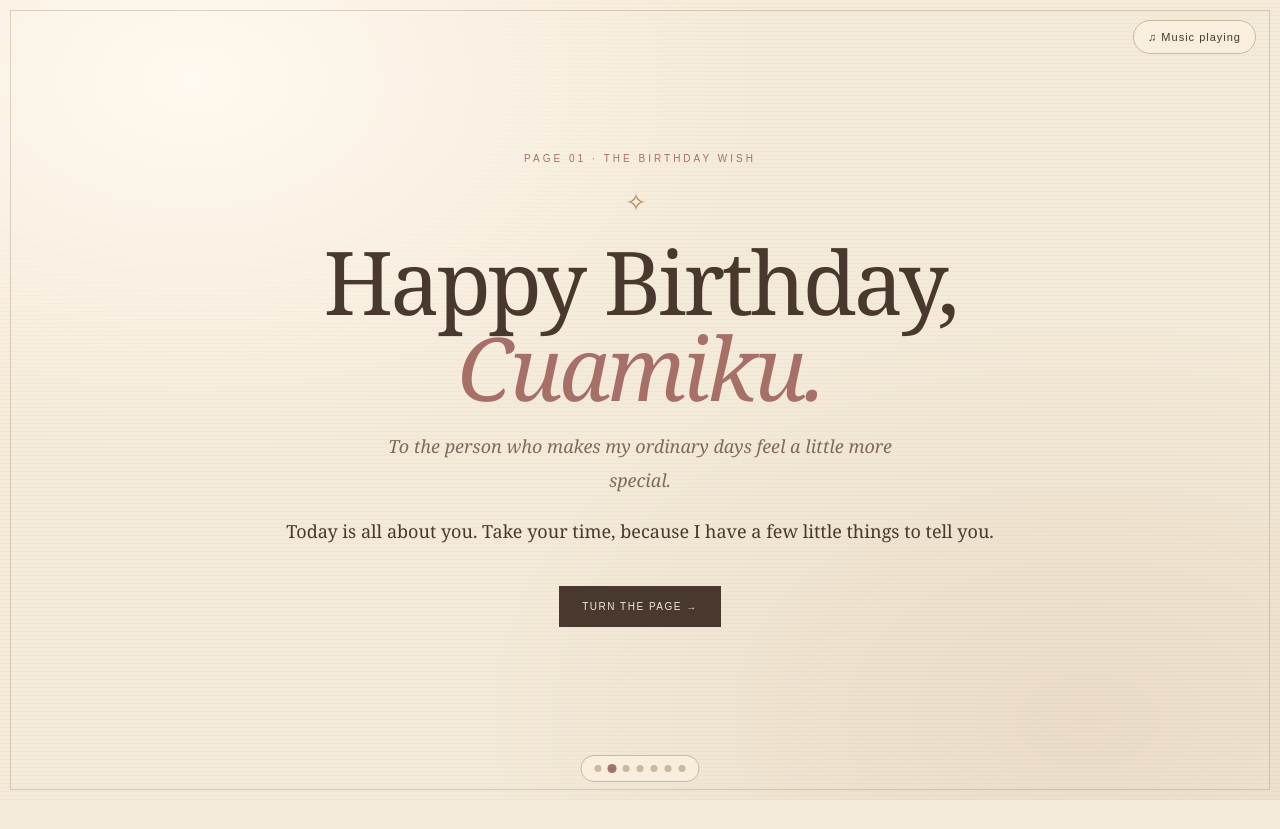
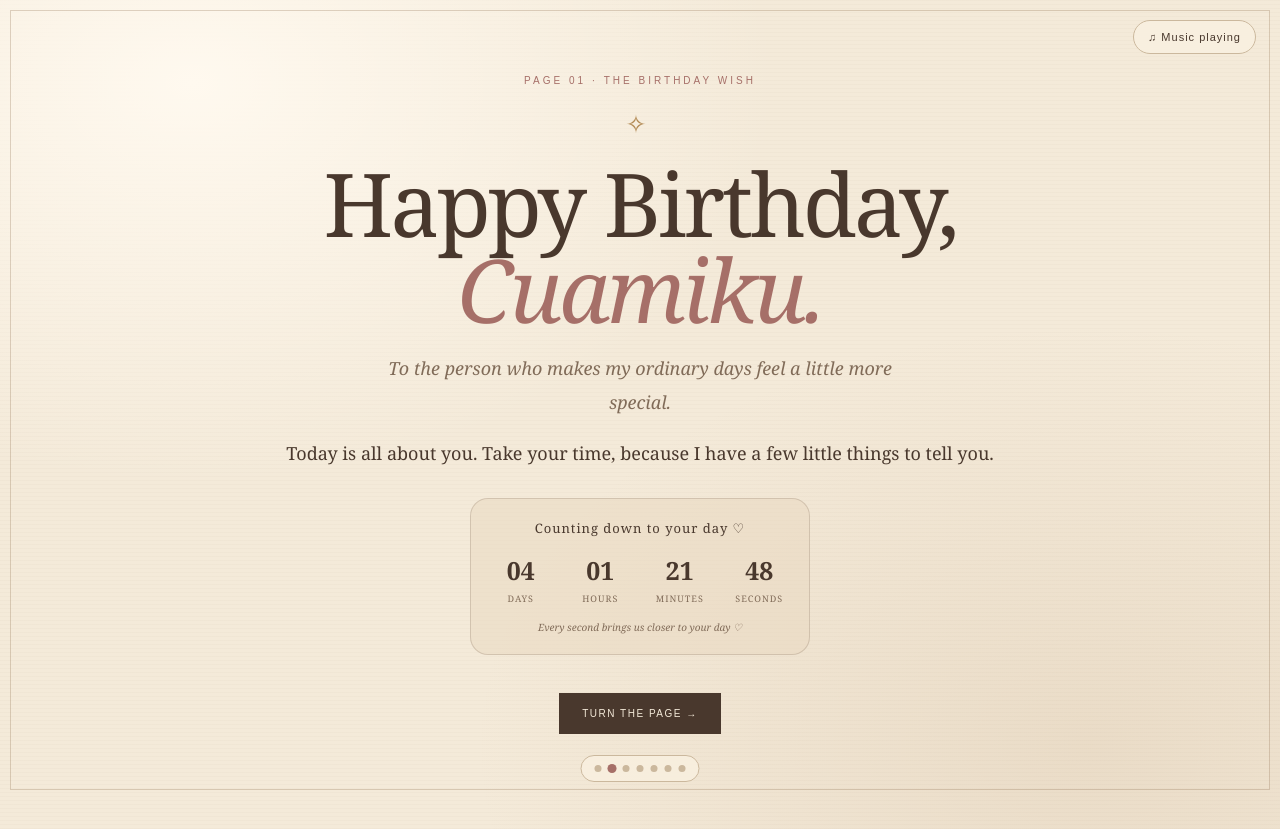
Before and after one commit to civacuuu/birthdaycuamiii, a plain HTML site: page index.html in a window 1280 px wide. Both pictures are taken after a click on the button "PLAY MUSIC & OPEN ♡". Before the commit the page ends 800 px from the top, so only its background shows below. Drawn offline with Linux system fonts and the light colour scheme.

Commit message:
Update index.html

```diff
--- a/index.html
+++ b/index.html
@@ -7,6 +7,58 @@
 <title>For Cuamiku ♡</title>
 
 <style>
+
+
+/* BIRTHDAY COUNTDOWN */
+.birthday-countdown {
+  margin: 28px auto;
+  padding: 20px 14px;
+  max-width: 340px;
+  background: rgba(233, 217, 194, 0.55);
+  border: 1px solid rgba(128, 107, 88, 0.25);
+  border-radius: 18px;
+  text-align: center;
+}
+
+.countdown-title {
+  font-size: 13px;
+  letter-spacing: 1px;
+  margin-bottom: 16px;
+  color: var(--ink);
+}
+
+.countdown-grid {
+  display: grid;
+  grid-template-columns: repeat(4, 1fr);
+  gap: 8px;
+}
+
+.countdown-grid div {
+  display: flex;
+  flex-direction: column;
+  gap: 5px;
+}
+
+.countdown-grid span {
+  font-size: 25px;
+  font-weight: 600;
+  color: var(--ink);
+  font-variant-numeric: tabular-nums;
+}
+
+.countdown-grid small {
+  font-size: 9px;
+  letter-spacing: 1px;
+  color: var(--muted);
+}
+
+.countdown-note {
+  margin-top: 15px;
+  font-size: 10px;
+  color: var(--muted);
+  font-style: italic;
+}
+
 :root{
 --paper:#f4ead9;
 --paper2:#e9d9c2;
@@ -694,6 +746,18 @@ Today is all about you. Take your time,
 because I have a few little things to tell you.
 </p>
 
+<!-- COUNTDOWN -->
+<div class="birthday-countdown">
+  <div class="countdown-title">Counting down to your day ♡</div>
+  <div class="countdown-grid">
+    <div><span id="cd-days">00</span><small>DAYS</small></div>
+    <div><span id="cd-hours">00</span><small>HOURS</small></div>
+    <div><span id="cd-minutes">00</span><small>MINUTES</small></div>
+    <div><span id="cd-seconds">00</span><small>SECONDS</small></div>
+  </div>
+  <div class="countdown-note">Every second brings us closer to your day ♡</div>
+</div>
+
 <div class="nav">
 <button class="btn primary next">Turn the page →</button>
 </div>
@@ -1337,6 +1401,35 @@ function showConfetti(){
 
 }
 
+
+// BIRTHDAY COUNTDOWN
+function updateBirthdayCountdown() {
+  const birthday = new Date("2026-11-24T00:00:00+07:00");
+  const now = new Date();
+  let distance = birthday - now;
+
+  if (distance <= 0) {
+    document.getElementById("cd-days").textContent = "00";
+    document.getElementById("cd-hours").textContent = "00";
+    document.getElementById("cd-minutes").textContent = "00";
+    document.getElementById("cd-seconds").textContent = "00";
+    return;
+  }
+
+  const days = Math.floor(distance / (1000 * 60 * 60 * 24));
+  const hours = Math.floor((distance / (1000 * 60 * 60)) % 24);
+  const minutes = Math.floor((distance / (1000 * 60)) % 60);
+  const seconds = Math.floor((distance / 1000) % 60);
+
+  document.getElementById("cd-days").textContent = String(days).padStart(2, "0");
+  document.getElementById("cd-hours").textContent = String(hours).padStart(2, "0");
+  document.getElementById("cd-minutes").textContent = String(minutes).padStart(2, "0");
+  document.getElementById("cd-seconds").textContent = String(seconds).padStart(2, "0");
+}
+
+updateBirthdayCountdown();
+setInterval(updateBirthdayCountdown, 1000);
+
 </script>
 
 </body>
```
